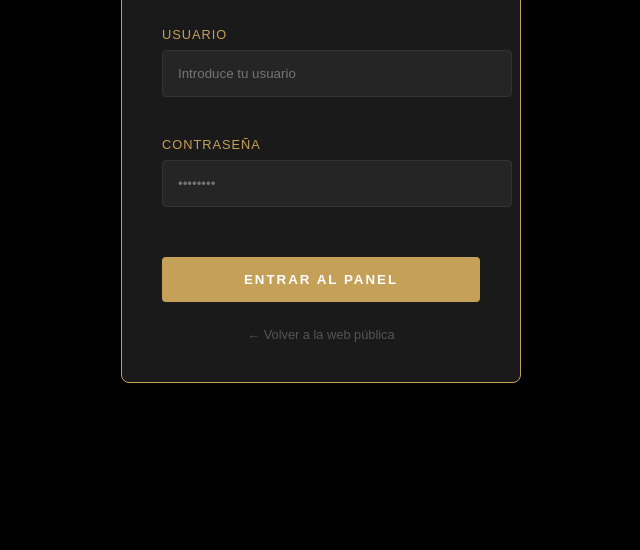
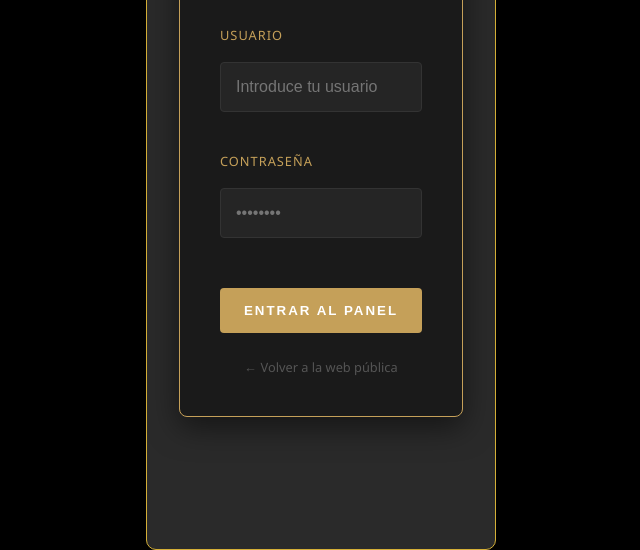
Before and after one commit to David010419/mivelada, a website: page public/login.html in a window 1280 px wide. Shown: the part 277-827 px from the top of the page, without its empty margins (319-959 px from the left). Before the commit the page ends 800 px from the top, so only its background shows below. Drawn offline with Linux system fonts and the light colour scheme.

Commit message:
Mejoras de diseño móvil y centrado

```diff
--- a/public/login.css
+++ b/public/login.css
@@ -109,3 +109,55 @@ body {
 .back-link:hover {
     color: var(--dorado);
 }
+/* Centrado absoluto de la caja de login */
+body {
+    margin: 0;
+    padding: 0;
+    display: flex;
+    justify-content: center; /* Centrado horizontal */
+    align-items: center;     /* Centrado vertical */
+    min-height: 100vh;       /* Altura de toda la pantalla */
+    background-color: #1a1a1a;
+    font-family: 'Segoe UI', sans-serif;
+}
+
+.login-container {
+    background: #2a2a2a;
+    padding: 2rem;
+    border-radius: 10px;
+    box-shadow: 0 4px 15px rgba(0,0,0,0.5);
+    width: 90%;             /* En móviles ocupa casi todo el ancho */
+    max-width: 350px;       /* En PC no se estira demasiado */
+    box-sizing: border-box; /* IMPORTANTE: evita que el padding empuje la caja a la derecha */
+    border: 1px solid #d4af37;
+}
+
+.login-container h2 {
+    color: #d4af37;
+    text-align: center;
+    margin-bottom: 1.5rem;
+}
+
+input {
+    width: 100%;
+    padding: 12px;
+    margin: 10px 0;
+    border-radius: 5px;
+    border: 1px solid #444;
+    background: #333;
+    color: white;
+    box-sizing: border-box; /* Mantiene el input dentro de la caja */
+    font-size: 16px;        /* Evita que el iPhone haga zoom automático al escribir */
+}
+
+button {
+    width: 100%;
+    padding: 12px;
+    background: #d4af37;
+    border: none;
+    color: black;
+    font-weight: bold;
+    cursor: pointer;
+    margin-top: 10px;
+    border-radius: 5px;
+}
--- a/public/login.html
+++ b/public/login.html
@@ -2,6 +2,7 @@
 <html lang="es">
 <head>
     <meta charset="UTF-8">
+    <meta name="viewport" content="width=device-width, initial-scale=1.0">
     <title>Login Admin | Mi Velada</title>
     <link rel="stylesheet" href="login.css">
     <style>
```
